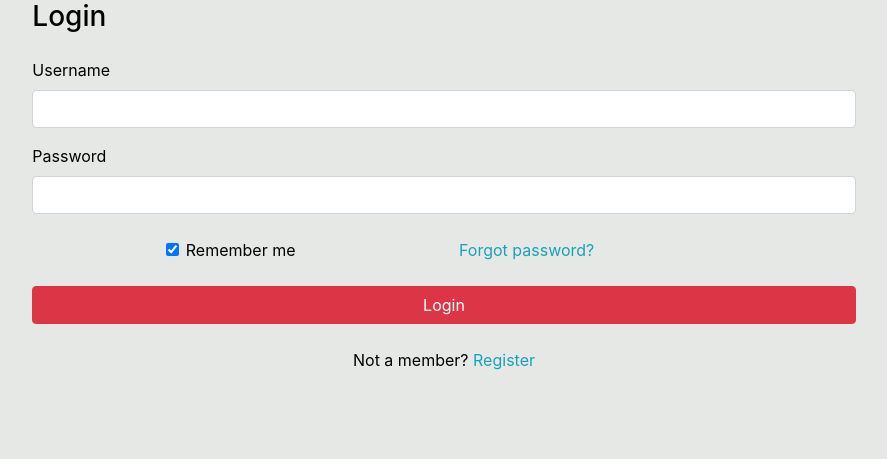
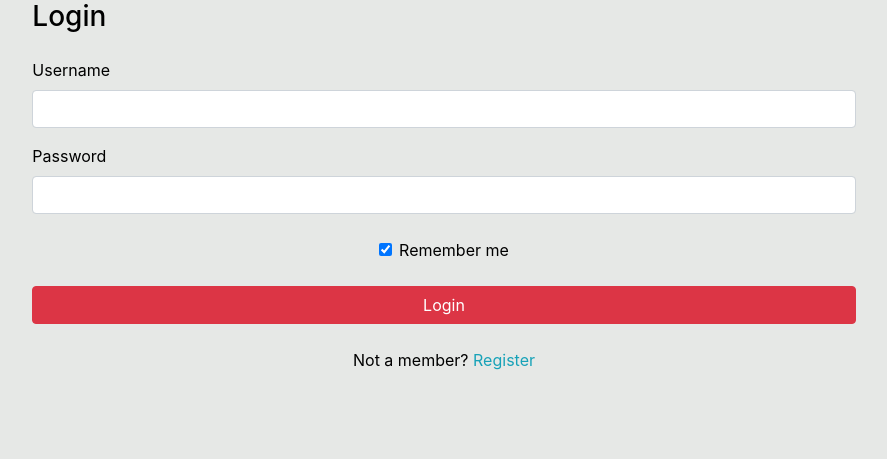
Before and after one commit to VenPoisen/project-Ecommerce-Django, a Django app: page /profile/ in a window 1280 px wide. Shown: the part 236-695 px from the top of the page, without its empty margins (196-1083 px from the left). Run offline with Django 4.2, Linux system fonts and the light colour scheme; some libraries are stand-ins or nearby versions.

Commit message:
comment line login.html

```diff
--- a/profiles/templates/profiles/create.html
+++ b/profiles/templates/profiles/create.html
@@ -34,9 +34,9 @@
 
         </div>
 
-        <div class="col">
-          <a href="#!">Forgot password?</a>
-        </div>
+        <!-- <div class="col">
+          <a href="{% url 'profiles:password_reset' %}">Forgot password?</a>
+        </div> -->
       </div>
 
       <button type="submit" class="btn btn-danger btn-block mb-4 text-white">Login</button>
```
